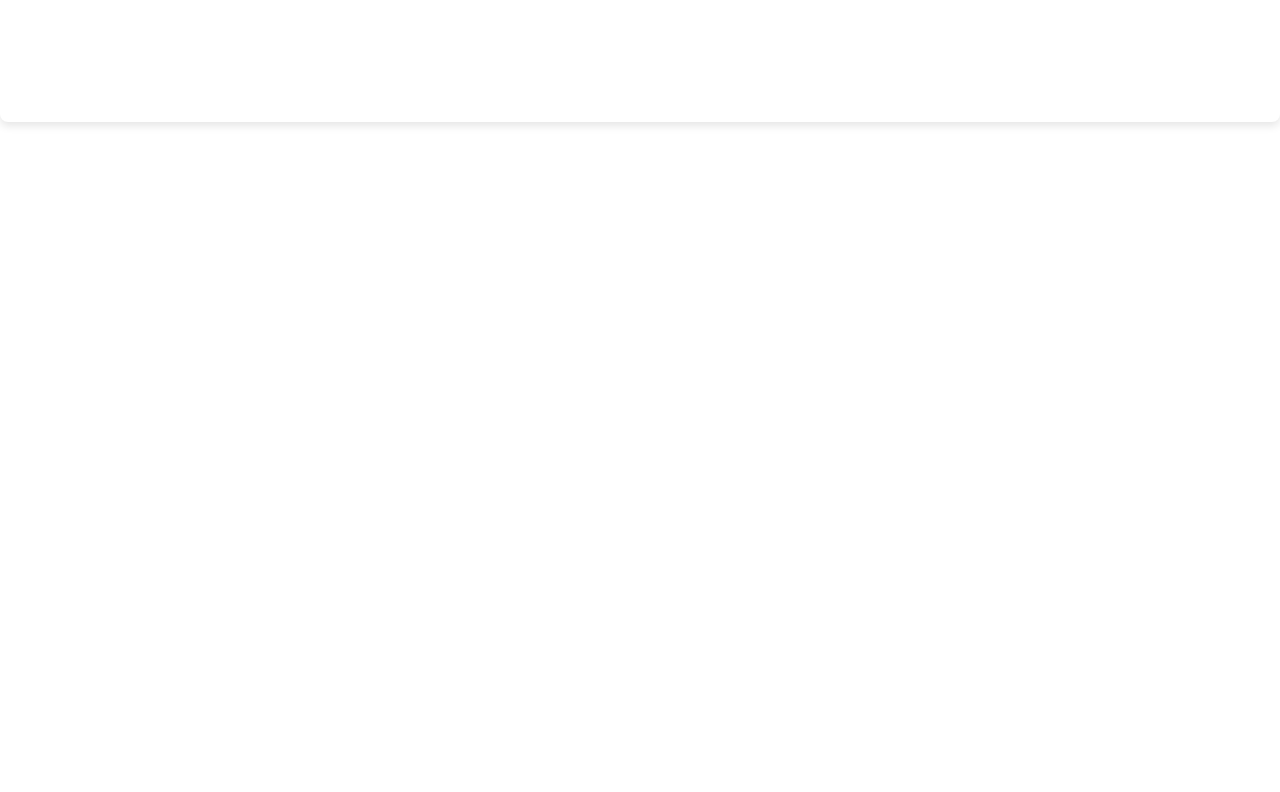
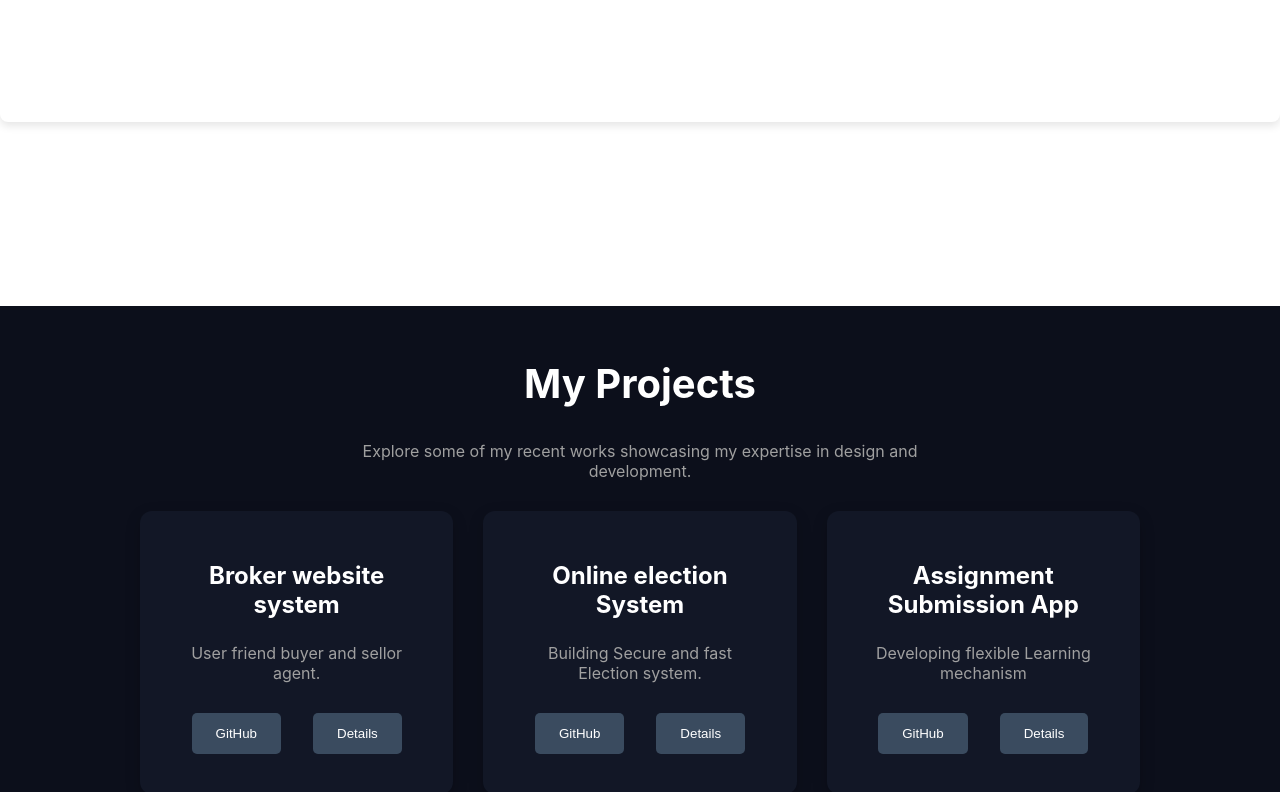
Before and after one commit to afthegreat/Portofilio, a React (Create React App) app: page / in a window 1280 px wide. Shown: the part 1294-2086 px from the top of the page. Before the commit the page ends 1600 px from the top, so only its background shows below. Built offline with nearby package versions, Linux system fonts and the light colour scheme.

Commit message:
projects full craft with out deatials

```diff
--- a/package.json
+++ b/package.json
@@ -5,6 +5,7 @@
   "dependencies": {
     "aos": "^2.3.4",
     "cra-template": "1.2.0",
+    "framer-motion": "^12.4.0",
     "react": "^18.3.1",
     "react-dom": "^18.3.1",
     "react-scripts": "5.0.1",
--- a/src/App.js
+++ b/src/App.js
@@ -3,12 +3,14 @@ import logo from './logo.svg';
 import Header from './Components/Header';
 import Home from './Components/Home';
 import About from './Components/About';
+import Projects from './Components/Projects';
 function App() {
   return (
     <div className="App">
       <Header></Header>
       <Home></Home>
       <About></About>
+      <Projects></Projects>
     </div>
   );
 }
--- a/src/Components/Header.css
+++ b/src/Components/Header.css
@@ -18,7 +18,7 @@
 
 .logo {
   height: 40px;
-  width: 40px;
+  width: 70px;
   margin-left: 6rem; /* Space from the left */
 }
 
--- a/src/Components/Header.jsx
+++ b/src/Components/Header.jsx
@@ -2,7 +2,7 @@
 import React from "react";
 import "./Header.css";
 import { Link } from "react-scroll";
-import logo from "./Assets/abel.jpg";
+import logo from "./Assets/logo.png";
 
 export default function Header() {
   return (
--- a/src/Components/Projects.css
+++ b/src/Components/Projects.css
@@ -0,0 +1,144 @@
+/* Project Container */
+.projects-container {
+    background-color: #0c0f1b;
+    color: white;
+    text-align: center;
+    padding: 20px 20px;
+  }
+
+  /* Title and Description */
+  .projects-title {
+    font-size: 2.5rem;
+    font-weight: bold;
+  }
+
+  .projects-description {
+    max-width: 600px;
+    margin: 10px auto;
+    color: #a0a0a0;
+  }
+
+  /* Grid Layout */
+  .projects-grid {
+    display: grid;
+    grid-template-columns: repeat(auto-fit, minmax(300px, 1fr));
+    gap: 30px;
+    max-width: 1000px;
+    margin: 30px auto;
+  }
+
+  /* Project Card */
+  .project-card {
+    background-color: #121726;
+    padding: 40px;
+    border-radius: 12px;
+    box-shadow: 0px 5px 15px rgba(0, 0, 0, 0.2);
+    transform: translateY(50px);
+    opacity: 0;
+  }
+
+  /* Card Animation */
+  @keyframes fadeUp {
+    from {
+      transform: translateY(50px);
+      opacity: 0;
+    }
+    to {
+      transform: translateY(0);
+      opacity: 1;
+    }
+  }
+
+  /* Project Icon */
+  .project-icon {
+    font-size: 3rem;
+  }
+
+  /* Project Title */
+  .project-title {
+    font-size: 1.5rem;
+    font-weight: bold;
+    margin-top: 10px;
+  }
+
+  /* Project Description */
+  .project-text {
+    color: #a0a0a0;
+    margin-top: 5px;
+  }
+  /* Media Queries for Responsiveness */
+
+/* For devices smaller than 600px (mobile phones) */
+@media screen and (max-width: 600px) {
+    .projects-title {
+        font-size: 2rem; /* Smaller title */
+    }
+
+    .projects-description {
+        font-size: 1rem; /* Smaller description text */
+    }
+
+    .projects-grid {
+        grid-template-columns: 1fr; /* Single column layout */
+        gap: 20px; /* Reduced gap */
+    }
+
+    .project-card {
+        padding: 20px; /* Reduced padding for smaller cards */
+    }
+
+    .project-icon {
+        font-size: 2.5rem; /* Smaller icons */
+    }
+
+    .project-title {
+        font-size: 1.2rem; /* Smaller project title */
+    }
+}
+/* Styling for buttons inside project cards */
+.project-buttons {
+    margin-top: 30px;
+    display: flex;
+    gap: 2rem; /* Space between buttons */
+    justify-content: center; /* Center buttons */
+  }
+
+  .project-button {
+    padding: 0.8rem 1.5rem;
+    background-color: #3d4f63f1;
+    color: white;
+    border: none;
+    border-radius: 5px;
+    cursor: pointer;
+    font-weight: 300;
+    transition: background-color 0.3s ease-in-out;
+  }
+
+  .project-button:hover {
+    background-color: #0056b3;
+  }
+
+  .project-button:active {
+    background-color: #004080; /* Darker shade when button is pressed */
+  }
+
+
+/* For devices between 601px and 900px (tablets) */
+@media screen and (max-width: 900px) {
+    .projects-title {
+        font-size: 2.2rem; /* Slightly smaller title */
+    }
+
+    .projects-description {
+        font-size: 1.1rem; /* Slightly smaller description text */
+    }
+
+    .projects-grid {
+        grid-template-columns: repeat(auto-fit, minmax(250px, 1fr)); /* 2-3 columns */
+        gap: 25px; /* Reduced gap */
+    }
+
+    .project-card {
+        padding: 30px; /* Adjust padding */
+    }
+}
--- a/src/Components/Projects.jsx
+++ b/src/Components/Projects.jsx
@@ -0,0 +1,93 @@
+import React from "react";
+import { motion } from "framer-motion";
+import "./Projects.css";
+
+const projects = [
+  {
+    title: "Broker website system",
+    description: "User friend buyer and sellor agent.",
+    githubLink: "https://github.com/yourusername/broker-website", // Add your GitHub repo link
+    additionalLink: "https://example.com", // Second button link (e.g., Live Demo)
+    additionalText: "Details" // Text for second button
+  },
+  {
+    title: "Online election System",
+    description: "Building Secure and fast Election system.",
+    githubLink: "https://github.com/yourusername/broker-website", // Add your GitHub repo link
+    additionalLink: "https://example.com", // Second button link (e.g., Live Demo)
+    additionalText: "Details"
+  },
+  {
+    title: "Assignment Submission App",
+    description: "Developing flexible Learning mechanism",
+    githubLink: "https://github.com/yourusername/broker-website", // Add your GitHub repo link
+    additionalLink: "https://example.com", // Second button link (e.g., Live Demo)
+    additionalText: "Details"
+  },
+];
+
+// Animation variants
+const cardVariants = {
+  hidden: { opacity: 0, y: 50 },
+  visible: (index) => ({
+    opacity: 1,
+    y: 0,
+    transition: { duration: 0.8, ease: "easeOut", delay: 0.8 + index * 1 }, //🔥 First card starts at 0.8s, then 1s delay for each next
+  }),
+};
+
+export default function Projects() {
+  return (
+    <div className="projects-container">
+      {/* Title Animation */}
+      <motion.h2
+        className="projects-title"
+        initial={{ opacity: 0, y: 50 }}
+        whileInView={{ opacity: 1, y: 0 }}
+        transition={{ duration: 0.8, ease: "easeOut" }}
+        viewport={{ once: false }}
+      >
+        My Projects
+      </motion.h2>
+
+      {/* Description Animation */}
+      <motion.p
+        className="projects-description"
+        initial={{ opacity: 0, y: 50 }}
+        whileInView={{ opacity: 1, y: 0 }}
+        transition={{ duration: 0.8, ease: "easeOut", delay: 0.5 }}
+        viewport={{ once: false }}
+      >
+        Explore some of my recent works showcasing my expertise in design and development.
+      </motion.p>
+
+      {/* Cards with Delayed Animations */}
+      <div className="projects-grid">
+        {projects.map((project, index) => (
+          <motion.div
+          className="project-card"
+          key={index}
+          variants={cardVariants}
+          initial="hidden"
+          whileInView="visible"
+          custom={index}
+          viewport={{ once: false }}
+        >
+          <div className="project-icon">{project.image}</div>
+          <h3 className="project-title">{project.title}</h3>
+          <p className="project-text">{project.description}</p>
+
+          <div className="project-buttons">
+            <a href={project.githubLink} target="_blank" rel="noopener noreferrer">
+              <button className="project-button">GitHub</button>
+            </a>
+            <a href={project.additionalLink} target="_blank" rel="noopener noreferrer">
+              <button className="project-button">{project.additionalText}</button>
+            </a>
+          </div>
+        </motion.div>
+        ))}
+      </div>
+    </div>
+  );
+}
```
Also changed, not shown: src/Components/Assets/logo.png (added), 1 other file (tests, documents, lock files or other folders).
